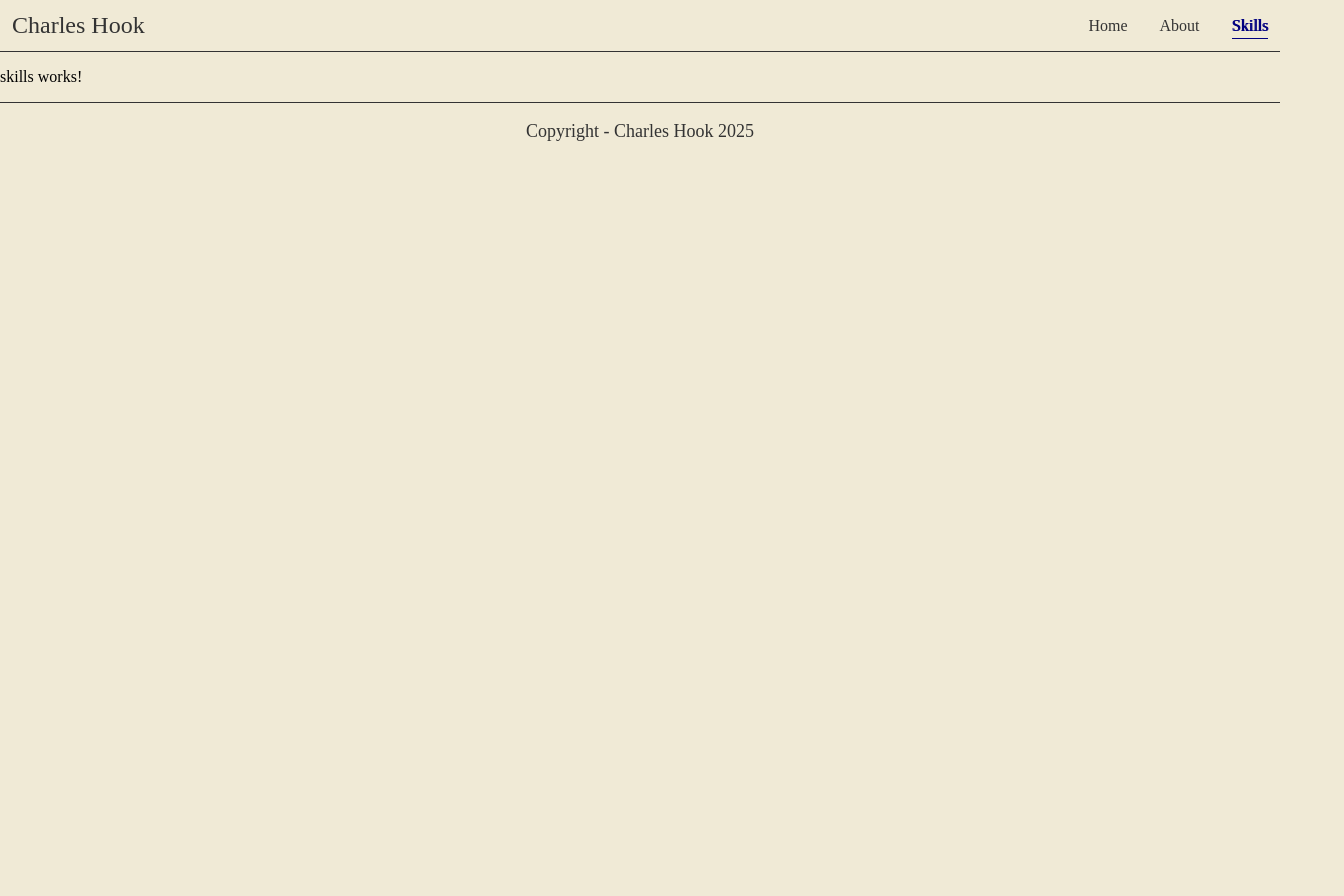
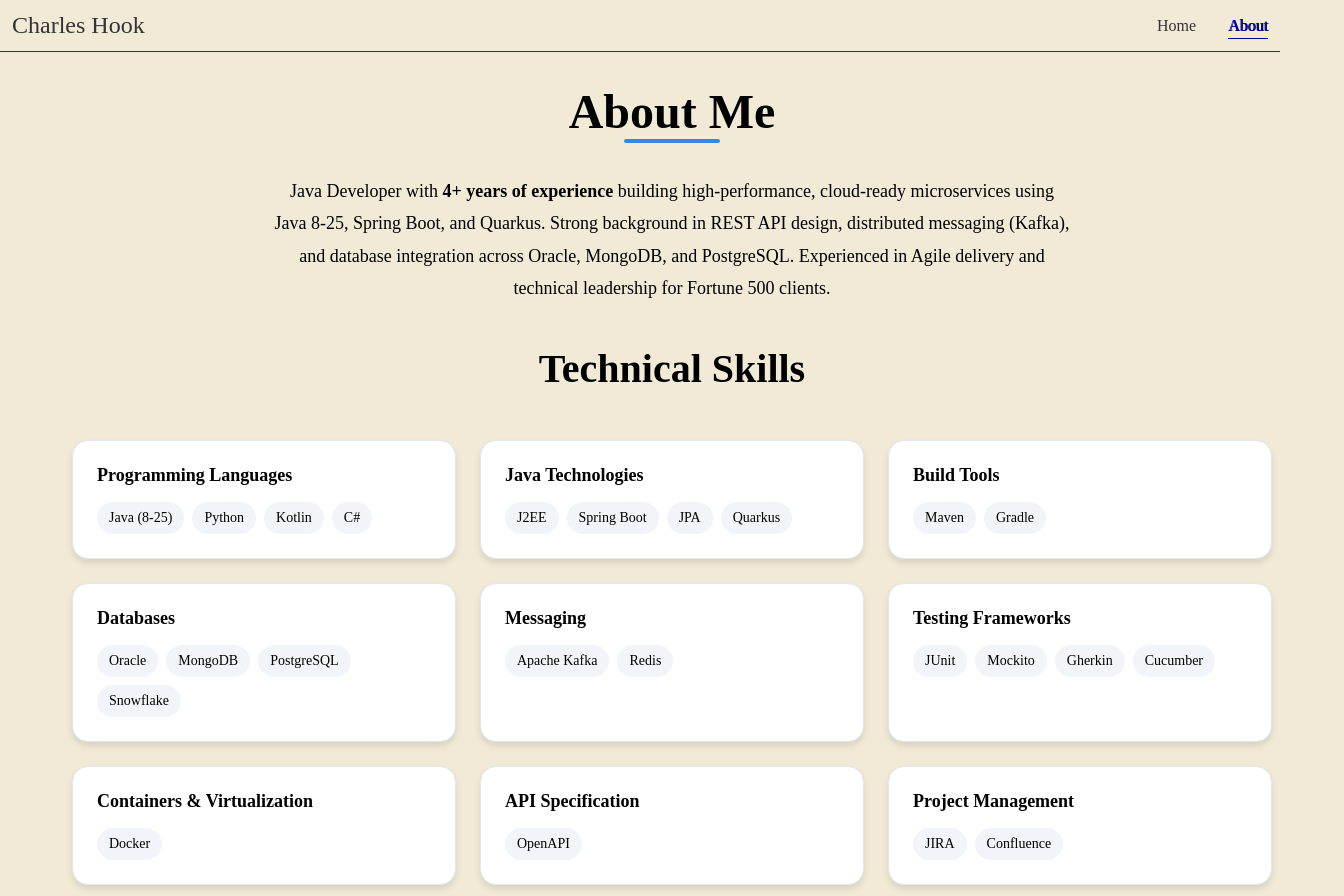
Before and after one commit to ehcharlie/portfolio-showcase, an Angular app: page /skills in a window 1280 px wide. Shown: the top 896 px of the page, 1344 px wide, since content can reach past the window. Before the commit the page ends 800 px from the top, so only its background shows below. Built offline with nearby package versions, Linux system fonts and the light colour scheme; a small style sheet from the web is missing.

Commit message:
updating project

```diff
--- a/src/app/about/about.component.html
+++ b/src/app/about/about.component.html
@@ -20,7 +20,7 @@
         <p>Welcome to my showcase!</p>
       </div>
       <div class="sub-text">
-        <p>Feel free to stay awhile and look around! This website was made using Angular standalone components, and is fully reactive via Flexbox!</p>
+        <p>Feel free to stay awhile and look around! This website was made using Angular standalone components, and is fully reactive via Flexbox and CSS Grid!</p>
       </div>
     </div>
   </div>
--- a/src/app/app.routes.ts
+++ b/src/app/app.routes.ts
@@ -1,10 +1,8 @@
 import {Routes} from '@angular/router';
 import {AboutComponent} from './about/about.component';
-import {ResumeComponent} from './resume/resume.component';
 import {SkillsComponent} from './skills/skills.component';
 
 export const routes: Routes = [
-  {path: 'home', component: AboutComponent},
   {path: 'about', component: AboutComponent},
   {path: 'skills', component: SkillsComponent},
   {path: '', redirectTo: 'about', pathMatch: 'full'},
--- a/src/app/header/header.component.html
+++ b/src/app/header/header.component.html
@@ -4,9 +4,8 @@
       <a class="logo">Charles Hook</a>
     </div>
     <div class="nav-links">
-      <a routerLink="/home" routerLinkActive="active">Home</a>
-      <a routerLink="/about" routerLinkActive="active">About</a>
-      <a routerLink="/skills" routerLinkActive="active">Skills</a>
+      <a routerLink="/about" routerLinkActive="active">Home</a>
+      <a routerLink="/skills" routerLinkActive="active">About</a>
     </div>
   </div>
 </div>
--- a/src/app/resume/resume.component.html
+++ /dev/null
@@ -1 +0,0 @@
-<p>resume works!</p>
--- a/src/app/skills/skills.component.html
+++ b/src/app/skills/skills.component.html
@@ -1 +1,130 @@
-<p>skills works!</p>
+<div class="skills-container">
+  <div class="skills-header">
+    <h2>About Me</h2>
+    <div class="header-underline"></div>
+    <p class="about-text">
+      Java Developer with <span class="highlight">4+ years of experience</span> building
+      high-performance, cloud-ready microservices using Java 8-25, Spring Boot, and Quarkus.
+      Strong background in REST API design, distributed messaging (Kafka), and database integration
+      across Oracle, MongoDB, and PostgreSQL. Experienced in Agile delivery and technical leadership
+      for Fortune 500 clients.
+    </p>
+  </div>
+
+  <div class="skills-section">
+    <h3>Technical Skills</h3>
+
+    <div class="skills-grid">
+      <div class="skill-card">
+        <div class="skill-header">
+          <h4>Programming Languages</h4>
+        </div>
+        <div class="skill-tags">
+          <span class="tag">Java (8-25)</span>
+          <span class="tag">Python</span>
+          <span class="tag">Kotlin</span>
+          <span class="tag">C#</span>
+        </div>
+      </div>
+
+      <div class="skill-card">
+        <div class="skill-header">
+          <h4>Java Technologies</h4>
+        </div>
+        <div class="skill-tags">
+          <span class="tag">J2EE</span>
+          <span class="tag">Spring Boot</span>
+          <span class="tag">JPA</span>
+          <span class="tag">Quarkus</span>
+        </div>
+      </div>
+
+      <div class="skill-card">
+        <div class="skill-header">
+          <h4>Build Tools</h4>
+        </div>
+        <div class="skill-tags">
+          <span class="tag">Maven</span>
+          <span class="tag">Gradle</span>
+        </div>
+      </div>
+
+      <div class="skill-card">
+        <div class="skill-header">
+          <h4>Databases</h4>
+        </div>
+        <div class="skill-tags">
+          <span class="tag">Oracle</span>
+          <span class="tag">MongoDB</span>
+          <span class="tag">PostgreSQL</span>
+          <span class="tag">Snowflake</span>
+        </div>
+      </div>
+
+      <div class="skill-card">
+        <div class="skill-header">
+          <h4>Messaging</h4>
+        </div>
+        <div class="skill-tags">
+          <span class="tag">Apache Kafka</span>
+          <span class="tag">Redis</span>
+        </div>
+      </div>
+
+      <div class="skill-card">
+        <div class="skill-header">
+          <h4>Testing Frameworks</h4>
+        </div>
+        <div class="skill-tags">
+          <span class="tag">JUnit</span>
+          <span class="tag">Mockito</span>
+          <span class="tag">Gherkin</span>
+          <span class="tag">Cucumber</span>
+        </div>
+      </div>
+
+      <div class="skill-card">
+        <div class="skill-header">
+          <h4>Containers & Virtualization</h4>
+        </div>
+        <div class="skill-tags">
+          <span class="tag">Docker</span>
+        </div>
+      </div>
+
+      <div class="skill-card">
+        <div class="skill-header">
+          <h4>API Specification</h4>
+        </div>
+        <div class="skill-tags">
+          <span class="tag">OpenAPI</span>
+        </div>
+      </div>
+
+      <div class="skill-card">
+        <div class="skill-header">
+          <h4>Project Management</h4>
+        </div>
+        <div class="skill-tags">
+          <span class="tag">JIRA</span>
+          <span class="tag">Confluence</span>
+        </div>
+      </div>
+
+      <div class="skill-card">
+        <div class="skill-header">
+          <h4>Other Technologies</h4>
+        </div>
+        <div class="skill-tags">
+          <span class="tag">Angular</span>
+          <span class="tag">C#</span>
+          <span class="tag">.NET</span>
+          <span class="tag">Git</span>
+          <span class="tag">Jenkins</span>
+          <span class="tag">Bamboo</span>
+        </div>
+      </div>
+    </div>
+  </div>
+
+</div>
--- a/src/app/skills/skills.component.scss
+++ b/src/app/skills/skills.component.scss
@@ -0,0 +1,118 @@
+.skills-container {
+  width: 100%;
+  background: #F0EAD6;
+  padding: 2rem 2rem;
+}
+
+.skills-header {
+  text-align: center;
+  margin: 0 auto;
+
+  h2 {
+    font-size: 3rem;
+    font-weight: 900;
+    margin: 0 auto;
+  }
+
+  .header-underline {
+    width: 6rem;
+    height: 4px;
+    background: #3b82f6;
+    margin: 0 auto 2rem;
+    border-radius: 2px;
+  }
+
+  .about-text {
+    font-size: 1.125rem;
+    line-height: 1.8;
+    max-width: 50rem;
+    margin: 0 auto;
+
+    .highlight {
+      font-weight: 600;
+    }
+  }
+}
+
+.skills-section {
+  max-width: 75rem;
+  margin: 0 auto;
+
+  h3 {
+    font-size: 2.5rem;
+    font-weight: 900;
+    text-align: center;
+    margin-bottom: 3rem;
+  }
+}
+
+.skills-grid {
+  display: grid;
+  grid-template-columns: repeat(auto-fit, minmax(300px, 1fr));
+  gap: 1.5rem;
+  margin-bottom: 4rem;
+}
+
+.skill-card {
+  background: white;
+  border-radius: 1rem;
+  padding: 1.5rem;
+  box-shadow: 0 4px 6px rgba(0, 0, 0, 0.1);
+  border: 1px solid #e2e8f0;
+  transition: all 0.3s ease;
+}
+
+.skill-card:hover {
+  transform: translateY(-8px);
+  box-shadow: 0 20px 25px -5px rgba(0, 0, 0, 0.1), 0 10px 10px -5px rgba(0, 0, 0, 0.04);
+}
+
+.skill-header {
+  display: flex;
+  align-items: center;
+  gap: 0.75rem;
+  margin-bottom: 1rem;
+
+  h4 {
+    font-size: 1.125rem;
+    font-weight: 700;
+    margin: 0;
+  }
+}
+
+.skill-tags {
+  display: flex;
+  flex-wrap: wrap;
+  gap: 0.5rem;
+}
+
+.tag {
+  padding: 0.5rem 0.75rem;
+  background: #f1f5f9;
+  border-radius: 9999px;
+  font-size: 0.875rem;
+  font-weight: 500;
+  transition: background 0.2s ease;
+}
+
+.tag:hover {
+  background: #e2e8f0;
+}
+
+@media (max-width: 768px) {
+  .skills-container {
+    padding: 2rem 1rem;
+  }
+
+  .skills-header h2 {
+    font-size: 2rem;
+  }
+
+  .skills-section h3 {
+    font-size: 1.75rem;
+  }
+
+  .skills-grid {
+    grid-template-columns: 1fr;
+  }
+}
--- a/src/index.html
+++ b/src/index.html
@@ -2,10 +2,10 @@
 <html lang="en">
 <head>
   <meta charset="utf-8">
-  <title>LandingPagePractice</title>
+  <title>Charles Hook - Showcase</title>
   <base href="/">
   <meta name="viewport" content="width=device-width, initial-scale=1">
-  <link rel="icon" type="image/x-icon" href="favicon.ico">
+  <link rel="icon" type="image/x-icon" href="">
 </head>
 <body>
   <app-root></app-root>
--- a/src/styles.scss
+++ b/src/styles.scss
@@ -1,5 +1,3 @@
-@import 'roboto-fontface/css/roboto/roboto-fontface.css';
-
 html, body {
   font-family: 'Raleway', serif;
   height: 100%;
```
Also changed, not shown: src/app/resume/resume.component.ts (deleted, +0 -11 lines), src/app/resume/resume.component.scss (deleted), 1 other file (tests, documents, lock files or other folders).
